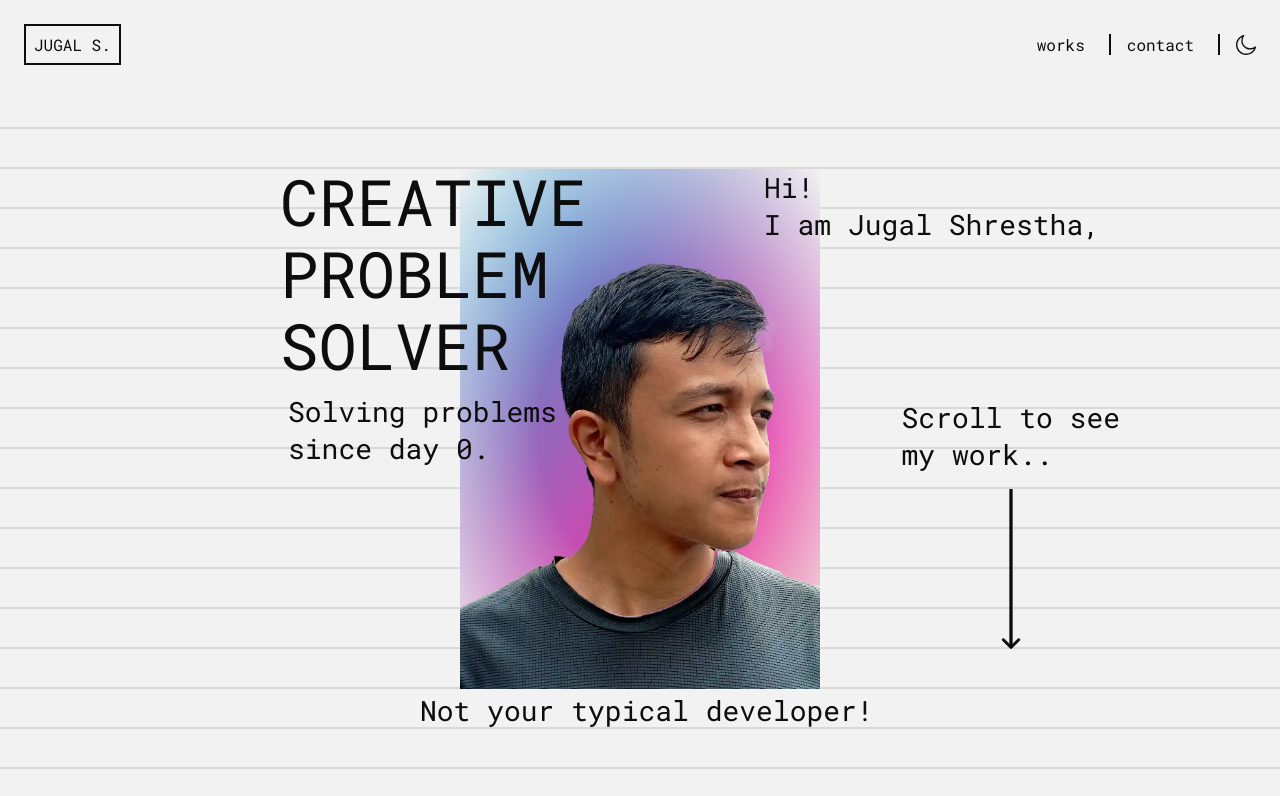
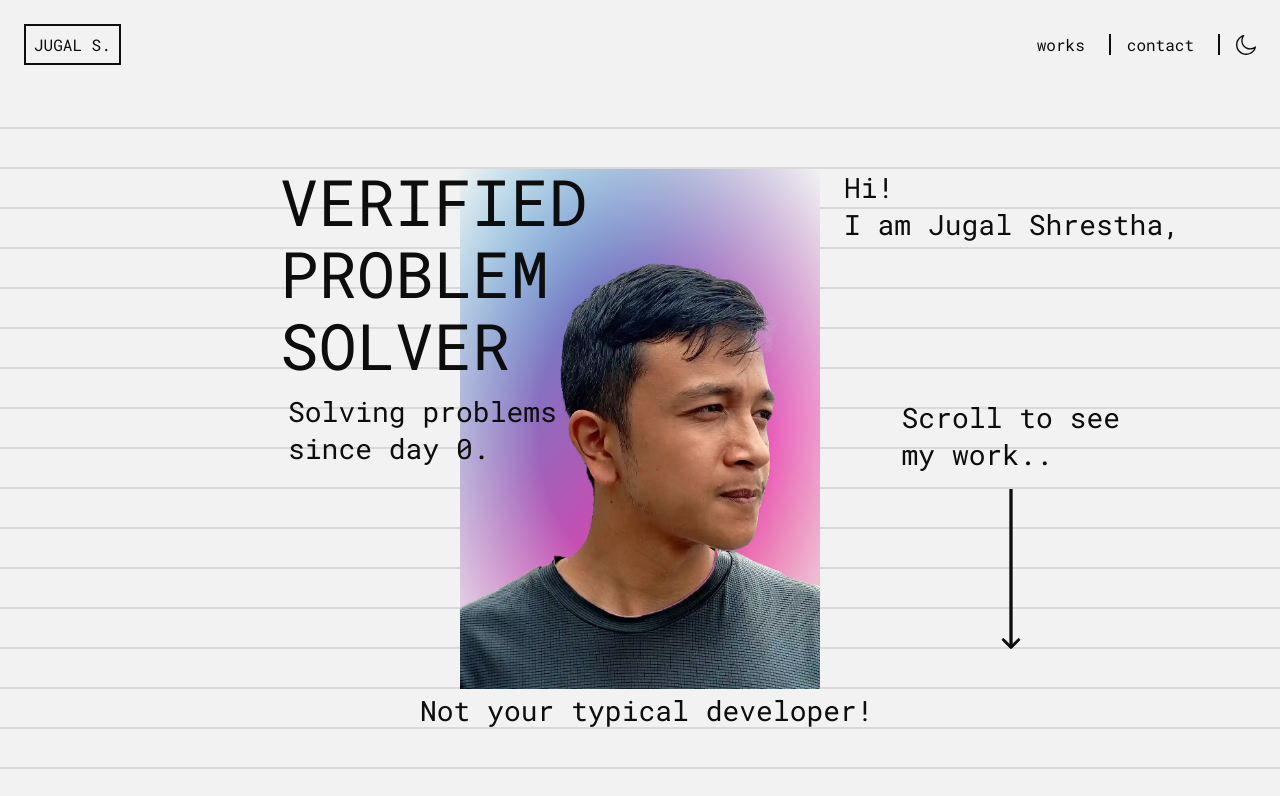
Before and after one commit to JugalShrestha/portfolio, a React (Vite) app: page / in a window 1280 px wide. Shown: the top 796 px of the page. Built offline with nearby package versions, Linux system fonts and the light colour scheme.

Commit message:
Add: Automatic dark mode enabler & hompage fix

```diff
--- a/src/assets/components/Navbar.jsx
+++ b/src/assets/components/Navbar.jsx
@@ -55,6 +55,20 @@ const Navbar = React.forwardRef(({scrollToComponent},ref) => {
       }
     };
 
+    if (window.matchMedia && window.matchMedia('(prefers-color-scheme: dark)').matches) {
+        setDarkMode(false);
+        document.documentElement.style.setProperty('--p1-color', '#0D0D0D');
+        document.documentElement.style.setProperty('--p2-color', '#262626');
+        document.documentElement.style.setProperty('--s1-color', '#F2F2F2');
+        document.documentElement.style.setProperty('--s2-color', '#D9D9D9');
+    } else {
+      setDarkMode(true);
+      document.documentElement.style.setProperty('--s1-color', '#0D0D0D');
+      document.documentElement.style.setProperty('--s2-color', '#262626');
+      document.documentElement.style.setProperty('--p1-color', '#F2F2F2');
+      document.documentElement.style.setProperty('--p2-color', '#D9D9D9');
+    }
+
     window.addEventListener('scroll',checkScroll)
 
     return () => {
--- a/src/assets/components/Project.jsx
+++ b/src/assets/components/Project.jsx
@@ -57,7 +57,7 @@ const fromTopVairants = {
               <span>{name+":"}</span>
               {desc}
           </motion.div>
-          <motion.div variants={fromBottomVairants} initial="initial" whileInView="animation" transition={{delay:.5,type:"spring"}} className="project-link">
+          <motion.div variants={fromBottomVairants} initial="initial" whileInView="animation" transition={{delay:.4,type:"spring"}} className="project-link">
             <a href={link} target="_blank" rel="noopener noreferrer">View Work! <svg viewBox="0 0 79 104" fill="none" xmlns="http://www.w3.org/2000/svg"><path d="M4 100.088L75 4M75 4H21.75M75 4V76.0661" strokeWidth="2" strokeLinecap="round" strokeLinejoin="round"/></svg></a>
             <div className="overlay"></div>
           </motion.div>
--- a/src/assets/pages/HeroPage.jsx
+++ b/src/assets/pages/HeroPage.jsx
@@ -61,7 +61,7 @@ const HeroPage = React.forwardRef((props,ref) => {
                 <img src={photo} alt="A man looking right with a smile" />
             </motion.div>
             <div className="left-content">
-                <motion.div variants={fromLeftVairants} transition={{delay: 0.2,type: "spring",}} initial="initial" whileInView="animation"  className="big-text">creative</motion.div>
+                <motion.div variants={fromLeftVairants} transition={{delay: 0.2,type: "spring",}} initial="initial" whileInView="animation"  className="big-text">verified</motion.div>
                 <motion.div variants={fromLeftVairants} transition={{delay: 0.4,type: "spring",}} initial="initial" whileInView="animation"  className="big-text">problem</motion.div>
                 <motion.div variants={fromLeftVairants} transition={{delay: 0.6,type: "spring",}} initial="initial" whileInView="animation"  className="big-text">solver</motion.div>
                 <motion.div variants={fromLeftVairants} transition={{delay: 0.8,type: "spring",}} initial="initial" whileInView="animation"  className="text">Solving problems since day 0.</motion.div>
--- a/src/index.css
+++ b/src/index.css
@@ -268,6 +268,7 @@ body #hero-page .hero-page-contents .left-content .big-text {
   text-transform: uppercase;
   line-height: var(--big-font-size);
   font-weight: var(--light-weight);
+  white-space: nowrap;
 }
 body #hero-page .hero-page-contents .left-content .text {
   display: flex;
@@ -278,7 +279,7 @@ body #hero-page .hero-page-contents .right-content {
   position: absolute;
   top: 0;
   z-index: 1;
-  right: -35vh;
+  right: -45vh;
   display: flex;
   flex-direction: column;
   align-items: flex-start;
@@ -288,6 +289,7 @@ body #hero-page .hero-page-contents .right-content .big-text {
   font-size: var(--big-font-size);
   text-transform: uppercase;
   line-height: var(--big-font-size);
+  white-space: nowrap;
 }
 body #hero-page .hero-page-contents .right-content .text {
   display: flex;
--- a/src/index.scss
+++ b/src/index.scss
@@ -261,6 +261,7 @@ body{
                     text-transform: uppercase;
                     line-height: var(--big-font-size);
                     font-weight: var(--light-weight);
+                    white-space: nowrap;
                 }
                 .text{
                     display: flex;
@@ -272,7 +273,7 @@ body{
                 position: absolute;
                 top: 0;
                 z-index: 1;
-                right: -35vh;
+                right: -45vh;
                 display: flex;
                 flex-direction: column;
                 align-items: flex-start;
@@ -281,6 +282,7 @@ body{
                     font-size: var(--big-font-size);
                     text-transform: uppercase;
                     line-height: var(--big-font-size);
+                    white-space: nowrap;
                 }
                 .text{
                     display: flex;
```
Also changed, not shown: 1 other file (tests, documents, lock files or other folders).
